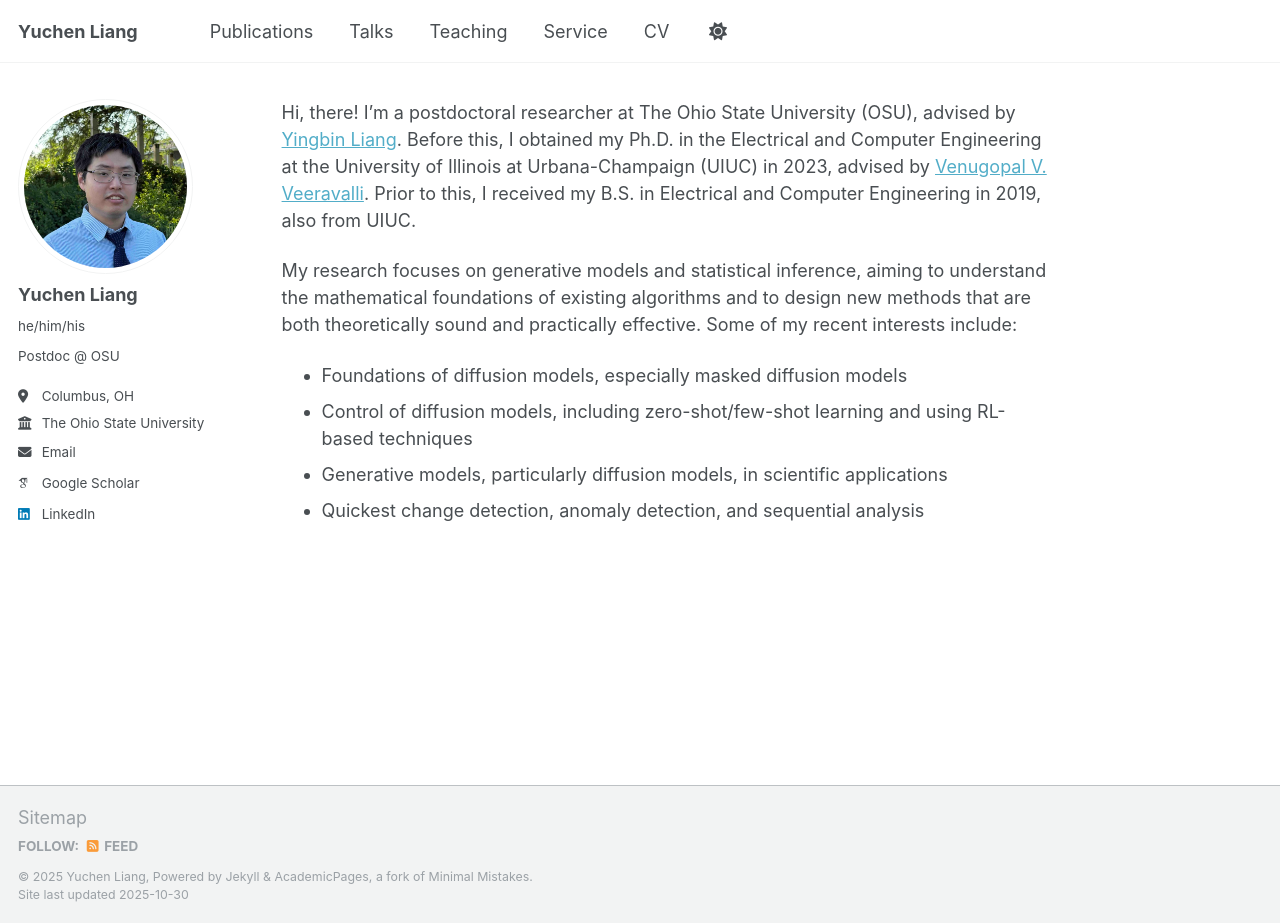
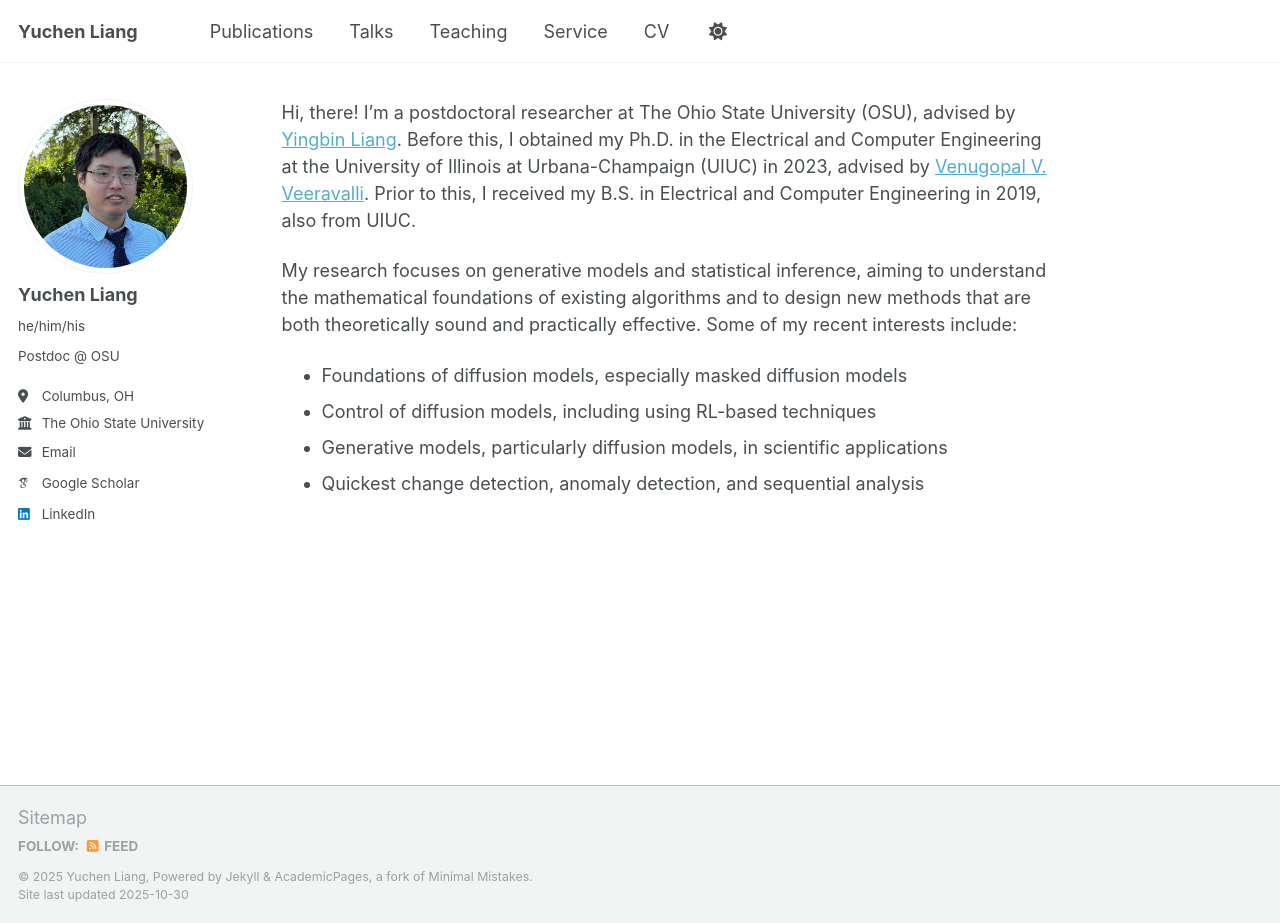
Before and after one commit to yuchenliang1/yuchenliang1.github.io, a Jekyll site: the page built from _pages/about.md, in a window 1280 px wide and 923 px high. Built offline with Jekyll 4.4.1, drawn with Linux system fonts in a browser that asks for light colours; some web fonts are replaced; a script that is not in the unit is left out.

Commit message:
update oct 14

```diff
--- a/_pages/about.md
+++ b/_pages/about.md
@@ -11,7 +11,7 @@ Hi, there! I'm a postdoctoral researcher at The Ohio State University (OSU), adv
 
 My research focuses on generative models and statistical inference, aiming to understand the mathematical foundations of existing algorithms and to design new methods that are both theoretically sound and practically effective. Some of my recent interests include:
 * Foundations of diffusion models, especially masked diffusion models
-* Control of diffusion models, including zero-shot/few-shot learning and using RL-based techniques
+* Control of diffusion models, including using RL-based techniques
 * Generative models, particularly diffusion models, in scientific applications
 * Quickest change detection, anomaly detection, and sequential analysis
 <!-- * Robust testing and inference under model uncertainty and mismatch -->
```
Also changed, not shown: _pages/publications.md (+0 -2 lines).
